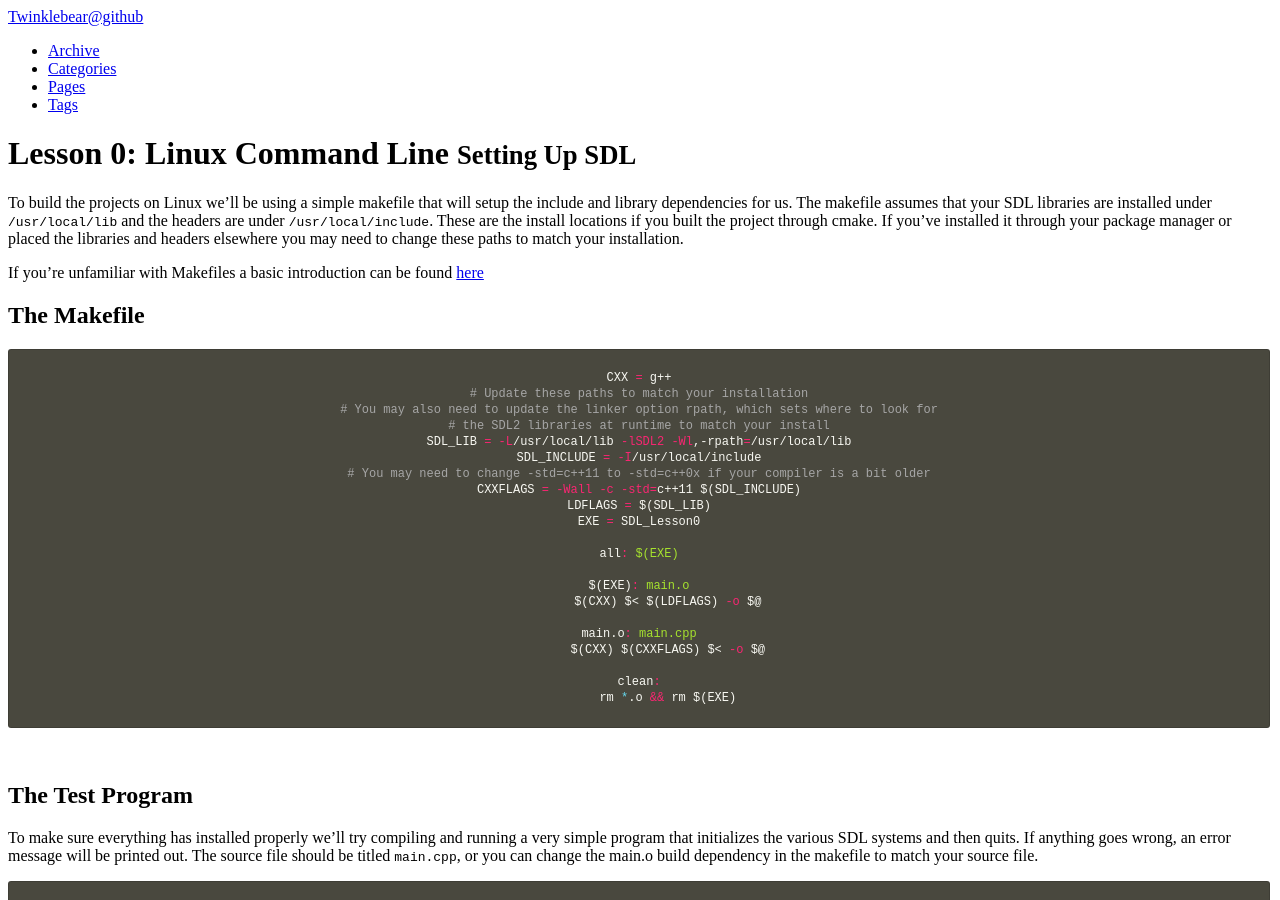
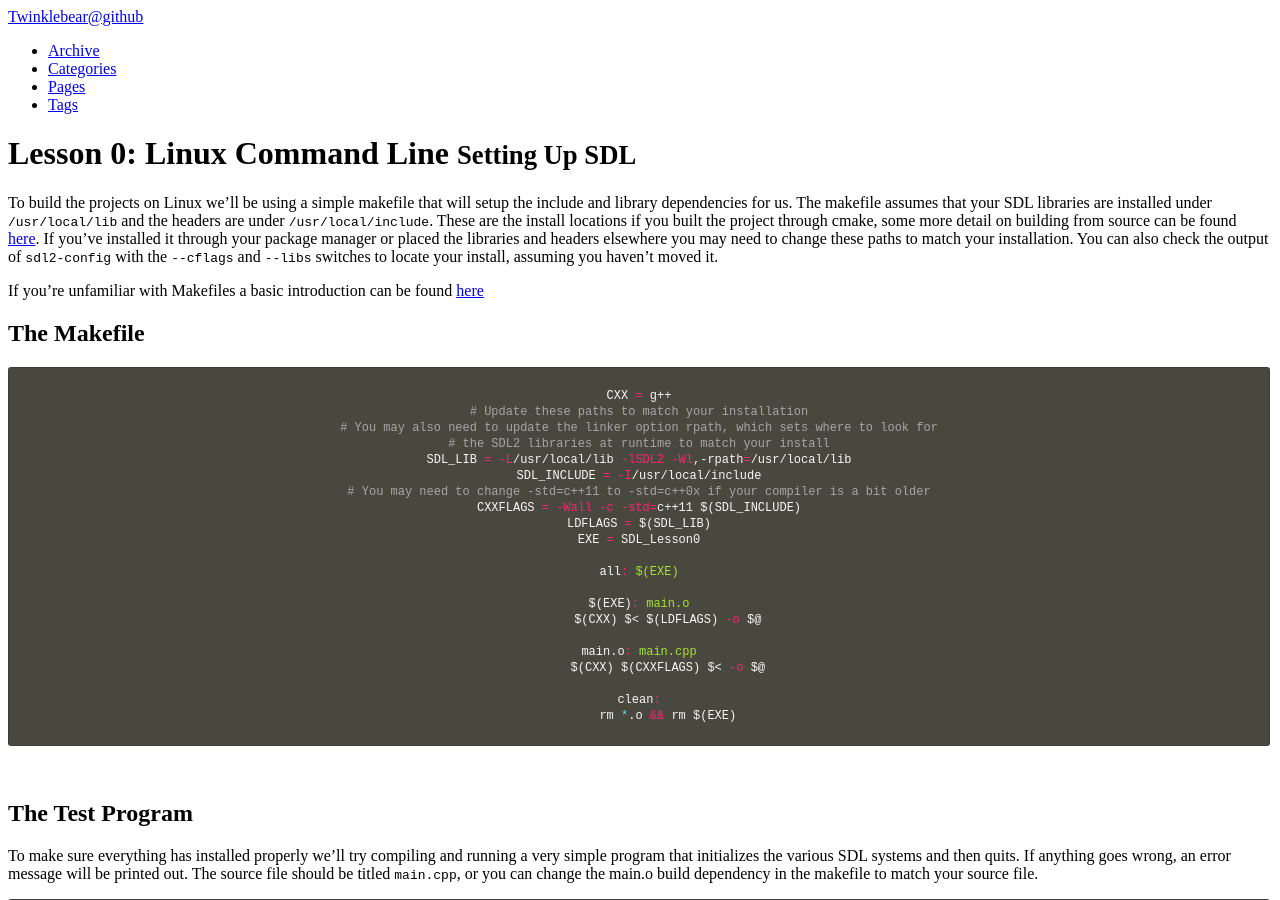
Before and after one commit to Twinklebear/Twinklebear.github.io, a Jekyll site: the page built from _posts/2013-08-15-lesson-0-linux-command-line.md, in a window 1280 px wide and 900 px high. Built offline with Jekyll 4.4.1, drawn with Linux system fonts in a browser that asks for light colours; comment, search, counter and statistics services are not loaded.

Commit message:
Adding link to comment containing more detail on the build process of the library on linux

```diff
--- a/_posts/2013-08-15-lesson-0-linux-command-line.md
+++ b/_posts/2013-08-15-lesson-0-linux-command-line.md
@@ -10,8 +10,10 @@ tags: ["SDL2", "Linux"]
 To build the projects on Linux we'll be using a simple makefile that will setup the include and library
 dependencies for us. The makefile assumes that your SDL libraries are installed under `/usr/local/lib`
 and the headers are under `/usr/local/include`. These are the install locations if you built the
-project through cmake. If you've installed it through your package manager or placed the libraries
-and headers elsewhere you may need to change these paths to match your installation.
+project through cmake, some more detail on building from source can be found [here](http://twinklebear.github.io/sdl2%20tutorials/2013/08/15/lesson-0-linux-command-line/#comment-1053605032).
+If you've installed it through your package manager or placed the libraries
+and headers elsewhere you may need to change these paths to match your installation. You can also check the output
+of `sdl2-config` with the `--cflags` and `--libs` switches to locate your install, assuming you haven't moved it.
 
 If you're unfamiliar with Makefiles a basic introduction can be found [here](http://mrbook.org/tutorials/make/)
 
```
